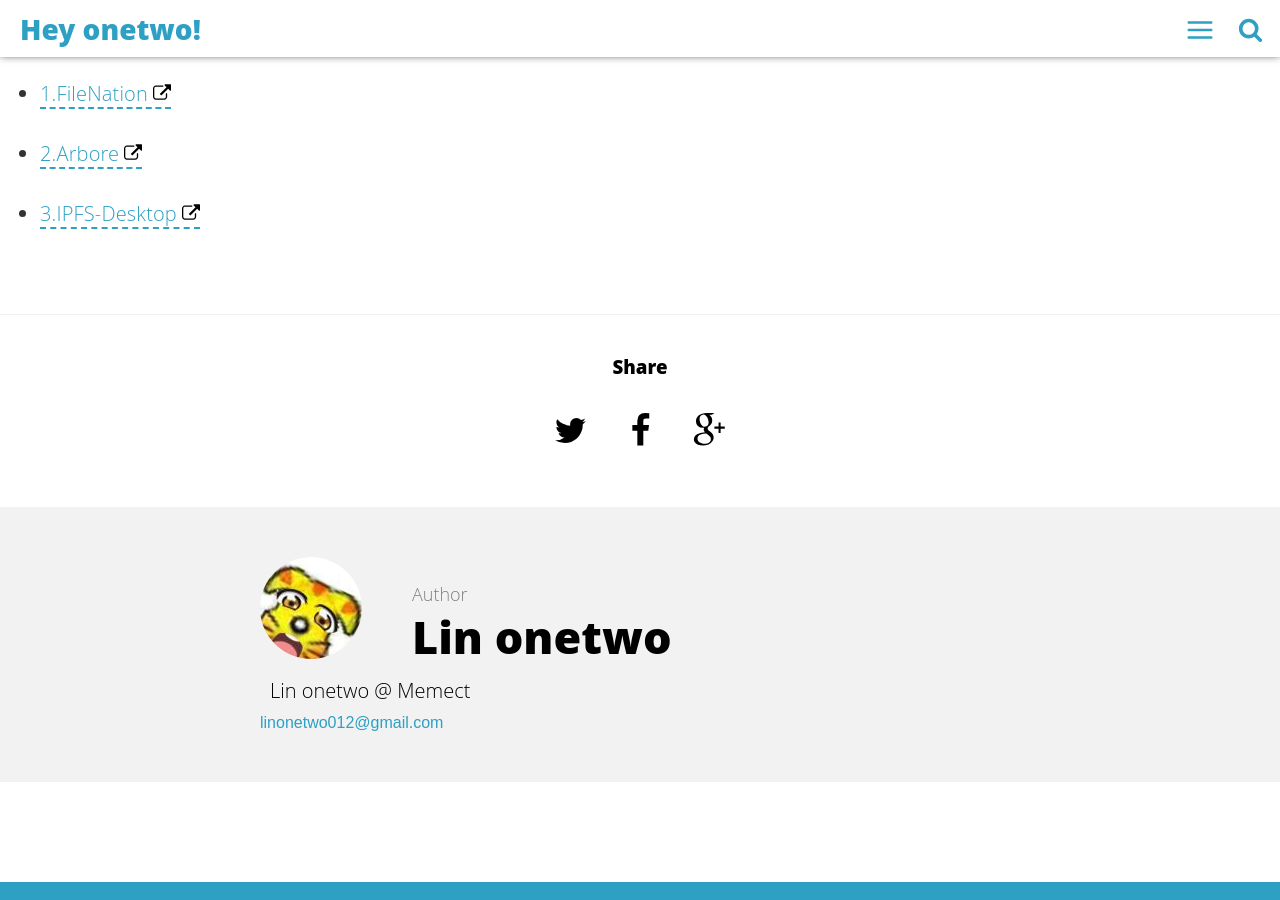
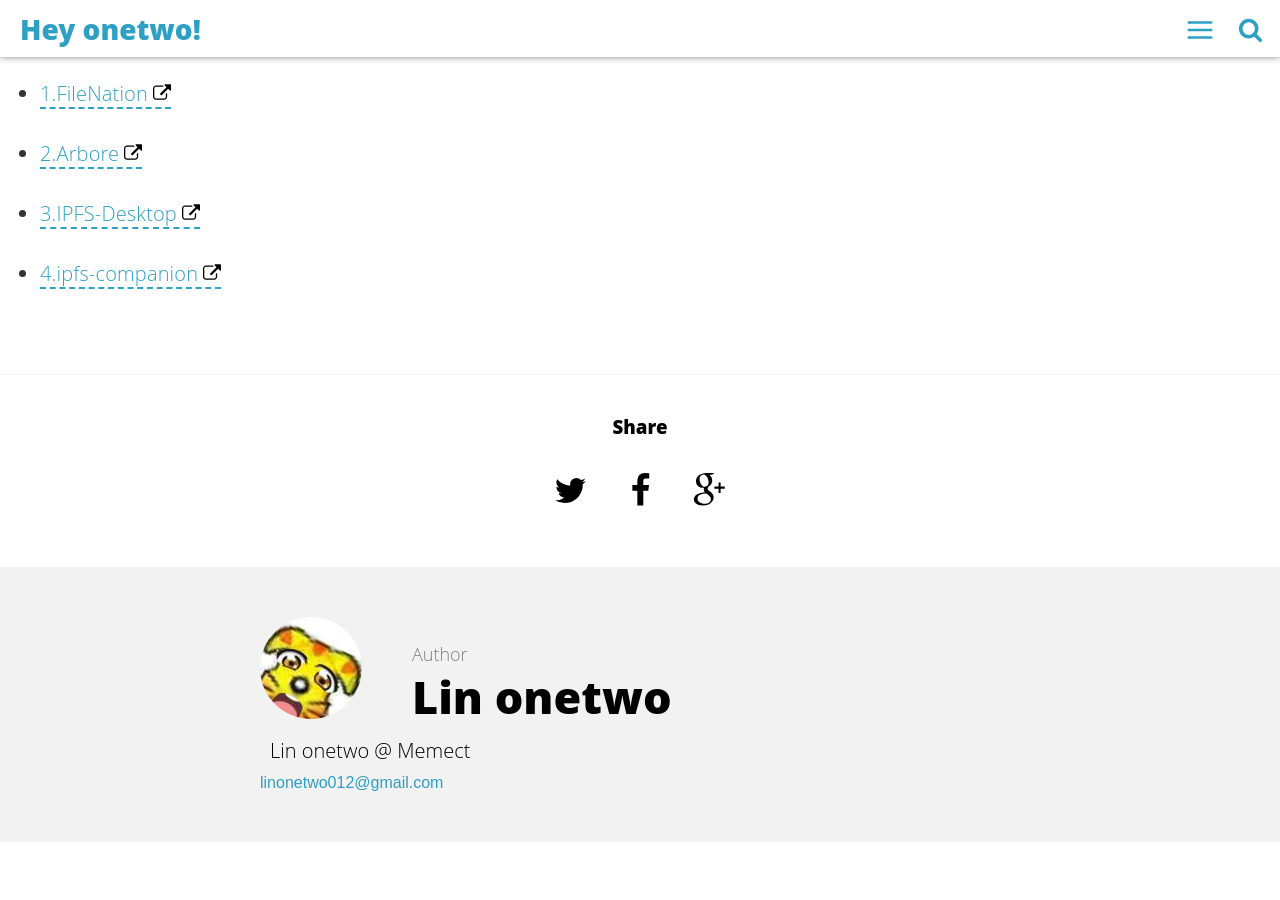
Before and after one commit to linonetwo/linonetwo.github.io, a Jekyll site: the page built from _posts/2018-03-06-JS-IPFS文件添加招式表.md, in a window 1280 px wide and 900 px high, scrolled down 4374 px. Built offline with Jekyll 4.4.1, drawn with Linux system fonts in a browser that asks for light colours; comment, search, counter and statistics services are not loaded.

Commit message:
加一个老戴推荐的

```diff
--- a/_posts/2018-03-06-JS-IPFS文件添加招式表.md
+++ b/_posts/2018-03-06-JS-IPFS文件添加招式表.md
@@ -154,3 +154,4 @@ const stop = () => {
 * [<span id="1">1.FileNation</span>](https://github.com/FileNation/FileNation/blob/6c29fdec6494c1674ac71c1c0555d94eec72a7b9/src/app/ipfs.service.ts#L28)
 * [<span id="2">2.Arbore</span>](https://github.com/MichaelMure/Arbore/blob/master/app/ipfs/ipfsMain.js)
 * [<span id="3">3.IPFS-Desktop</span>](https://github.com/ipfs-shipyard/ipfs-desktop/blob/master/src/index.js)
+* [<span id="4">4.ipfs-companion</span>](https://github.com/ipfs-shipyard/ipfs-companion/issues/330 )
```
